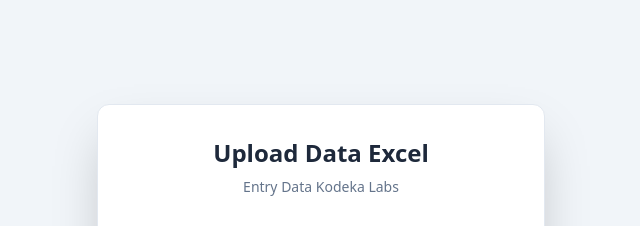
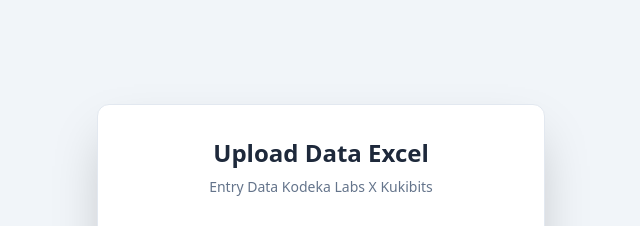
Before and after one commit to taqil-dot/kukibits, a website: page index.html in a window 1280 px wide. Shown: the top 226 px of the page, 319-959 px from the left. Drawn offline with nearby package versions, Linux system fonts and the light colour scheme; some packages are replaced by stand-ins of ours; a script that the page names is missing.

Commit message:
Update index.html

```diff
--- a/index.html
+++ b/index.html
@@ -13,7 +13,7 @@
 
         <div class="text-center mb-8">
             <h1 class="text-2xl font-bold text-slate-800">Upload Data Excel</h1>
-            <p class="text-sm text-slate-500 mt-2">Entry Data Kodeka Labs</p>
+            <p class="text-sm text-slate-500 mt-2">Entry Data Kodeka Labs X Kukibits</p>
         </div>
 
         <form id="uploadForm" class="space-y-6">
```
